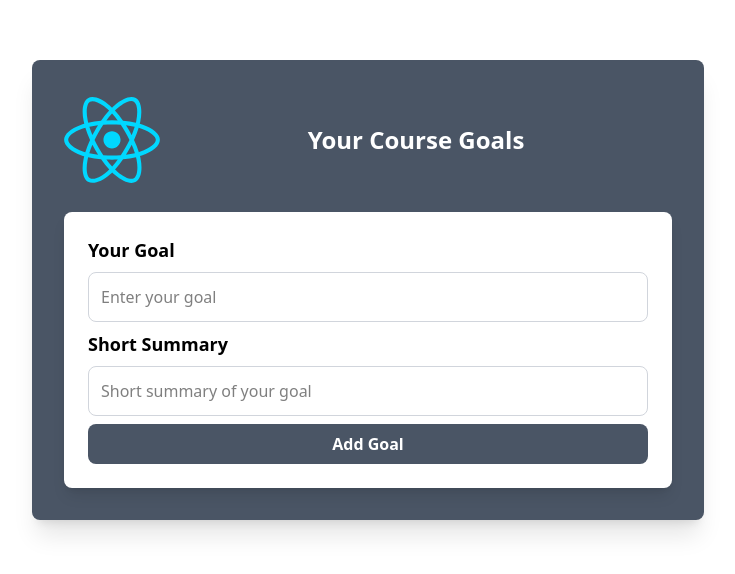
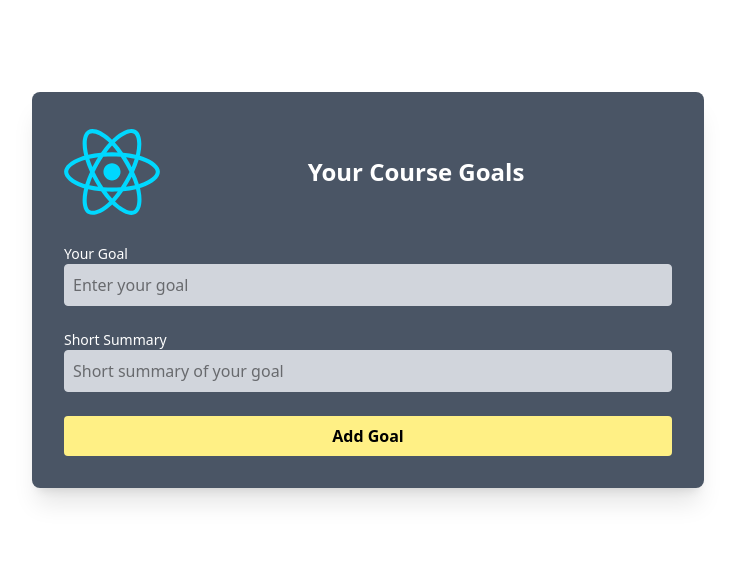
Before and after one commit to wandumi/React-typescript-course, a React (Vite) app: page / in a window 1280 px wide. Shown: the part 150-724 px from the top of the page, without its empty margins (272-1007 px from the left). Built offline with nearby package versions, Linux system fonts and the light colour scheme.

Commit message:
Updated look and feel to yellow colors

```diff
--- a/src/components/ReactandTypscript/CourseGoal.tsx
+++ b/src/components/ReactandTypscript/CourseGoal.tsx
@@ -8,7 +8,7 @@ interface CourseGoalProps {
 
 export default function CourseGoal({ id, title, description, onDelete }: CourseGoalProps ) {
     return (
-        <article className="p-5 text-black rounded-lg relative">
+        <article className="p-5 text-black rounded-sm relative">
             <div className="mb-10">
                 <h2 className="text-lg font-semibold">{title}</h2>
                 <p className="text-sm text-gray-600">{description}</p>
--- a/src/components/ReactandTypscript/CourseGoalList.tsx
+++ b/src/components/ReactandTypscript/CourseGoalList.tsx
@@ -10,7 +10,7 @@ type CourseGoalListProps = {
 }
 function CourseGoalList({goals, onDeleteGoal}: CourseGoalListProps) {
     return (
-        <ul className={`grid gap-4 mt-5 p-5 bg-gray-500 rounded-lg grid-cols-1 ${goals.length > 1 ? "md:grid-cols-2" : ""}`}>
+        <ul className={`grid gap-4 mt-5 p-5 bg-gray-500 rounded-sm grid-cols-1 ${goals.length > 1 ? "md:grid-cols-2" : ""}`}>
         {goals.map((goal) => (
             <li key={goal.id} className="p-4 bg-white rounded-lg">
                 <CourseGoal
--- a/src/components/ReactandTypscript/NewGoal.tsx
+++ b/src/components/ReactandTypscript/NewGoal.tsx
@@ -22,28 +22,28 @@ function NewGoal({onAddGoal}: NewGoalProps) {
 
     return  <form
     onSubmit={handleSubmit}
-    className="max-w-2xl mx-auto p-6 bg-white shadow-lg rounded-lg space-y-2"
+    className="max-w-2xl mx-auto rounded-sm space-y-2"
   >
     <div className="flex flex-col">
-      <label htmlFor="goal" className="text-lg text-black font-semibold mb-2">Your Goal</label>
+      <label htmlFor="goal" className="text-sm text-white">Your Goal</label>
       <input
         id="goal"
         type="text"
         ref={goal}
-                className="p-3 border border-gray-300 rounded-lg focus:outline-none focus:ring-2
-                        focus:ring-blue-400 text-black"
+                className="p-2 border border-gray-300  bg-gray-300 rounded-sm focus:outline-none focus:ring-2
+                        focus:ring-blue-100 text-black mb-4"
         placeholder="Enter your goal"
       />
     </div>
 
     <div className="flex flex-col">
-      <label htmlFor="summary" className="text-lg text-black font-semibold mb-2">Short Summary</label>
+      <label htmlFor="summary" className="text-sm text-white">Short Summary</label>
       <input
         id="summary"
         type="text"
         ref={summary}
-        className="p-3 border border-gray-300 rounded-lg focus:outline-none focus:ring-2
-                  focus:ring-blue-400 text-black"
+        className="p-2 border border-gray-300 bg-gray-300 rounded-sm focus:outline-none focus:ring-2
+                  focus:ring-blue-100 text-black mb-4"
         placeholder="Short summary of your goal"
       />
     </div>
@@ -51,8 +51,8 @@ function NewGoal({onAddGoal}: NewGoalProps) {
     <div className="flex justify-center">
       <button
         type="submit"
-        className="w-full px-6 py-2 bg-gray-600 text-white font-semibold rounded-lg
-                  hover:bg-blue-600 focus:outline-none focus:ring-2 focus:ring-blue-400"
+        className="w-full px-6 py-2 bg-yellow-200 text-black font-semibold rounded-sm
+                  hover:bg-yellow-100 focus:outline-none focus:ring-2 focus:ring-blue-400"
       >
         Add Goal
       </button>
```
